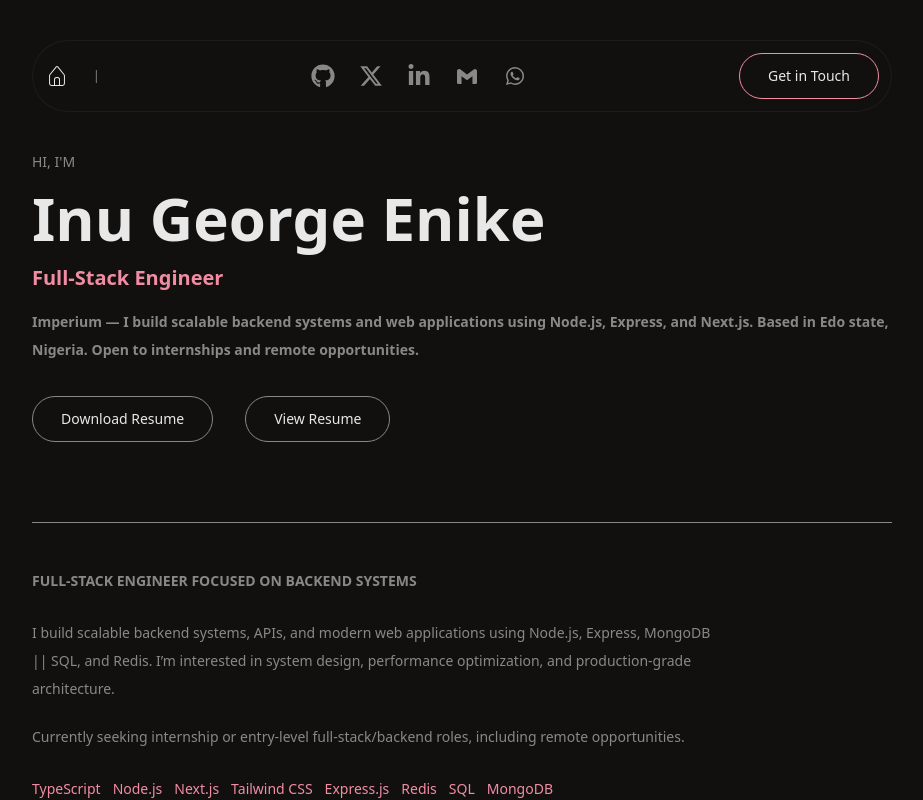
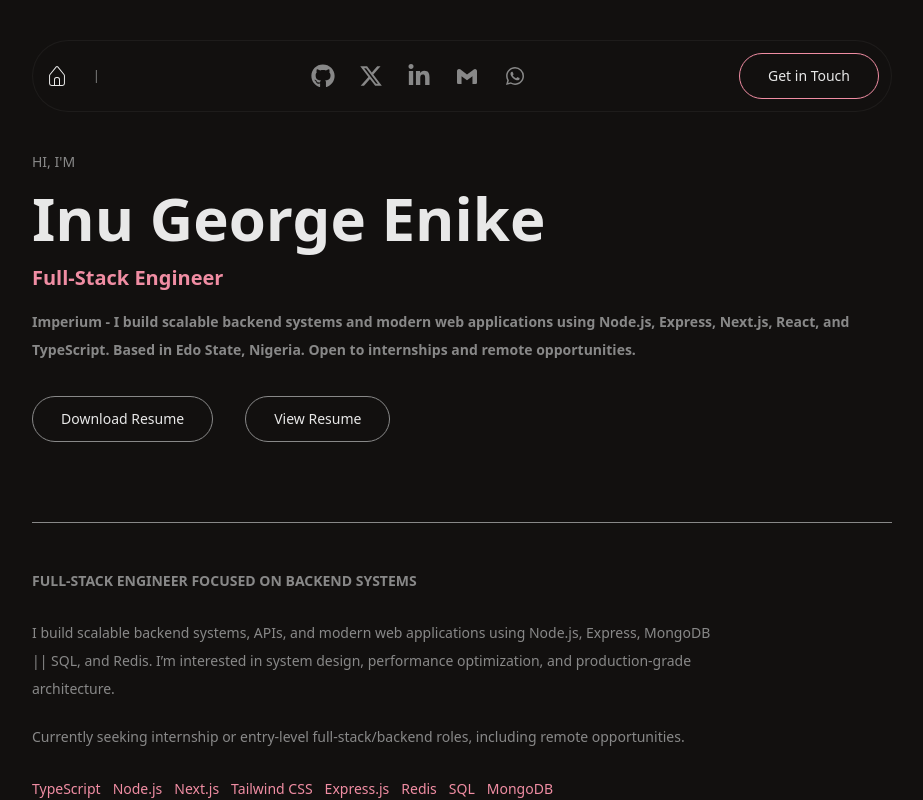
Before and after one commit to inuEnike/portfolio-updated, a Next.js app: page / in a window 1280 px wide. Shown: the top 800 px of the page, without its empty margins (178-1101 px from the left). Built offline with nearby package versions, Linux system fonts and the light colour scheme.

Commit message:
Revise Header component description and formatting
Updated description to include React and TypeScript, and improved wording.

```diff
--- a/src/components/Header.tsx
+++ b/src/components/Header.tsx
@@ -12,9 +12,9 @@ const Header = () => {
       </h2>
 
       <p className="text-sm text-muted font-semibold leading-7">
-        Imperium — I build scalable backend systems and web applications using
-        Node.js, Express, and Next.js. Based in Edo state, Nigeria. Open to internships and
-        remote opportunities.
+        Imperium - I build scalable backend systems and modern web applications
+        using Node.js, Express, Next.js, React, and TypeScript. Based in Edo
+        State, Nigeria. Open to internships and remote opportunities.
       </p>
 
       <div className="flex items-center gap-8 my-4">
@@ -33,7 +33,8 @@ const Header = () => {
           </button>
         </a>
       </div>
-      <hr className="my-12 text-muted " />
+
+      <hr className="my-12 text-muted" />
     </header>
   );
 };
```
